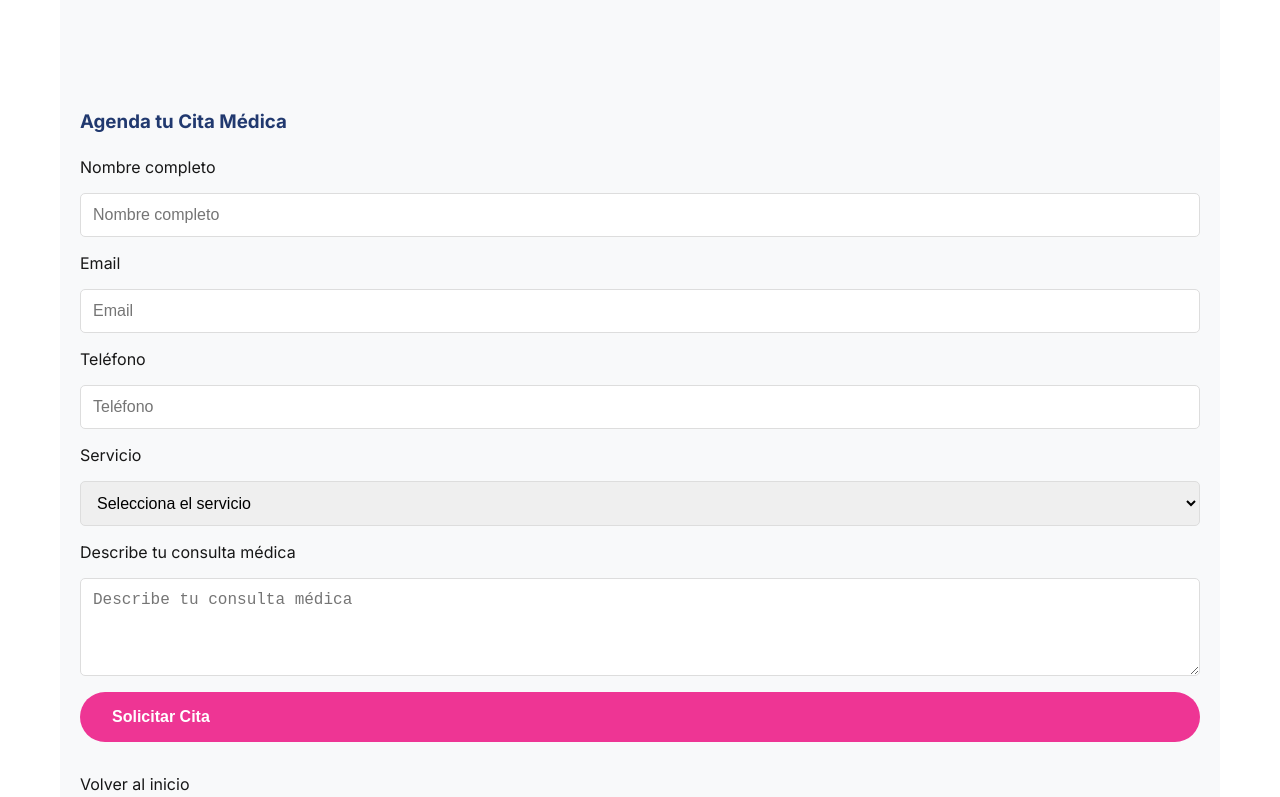
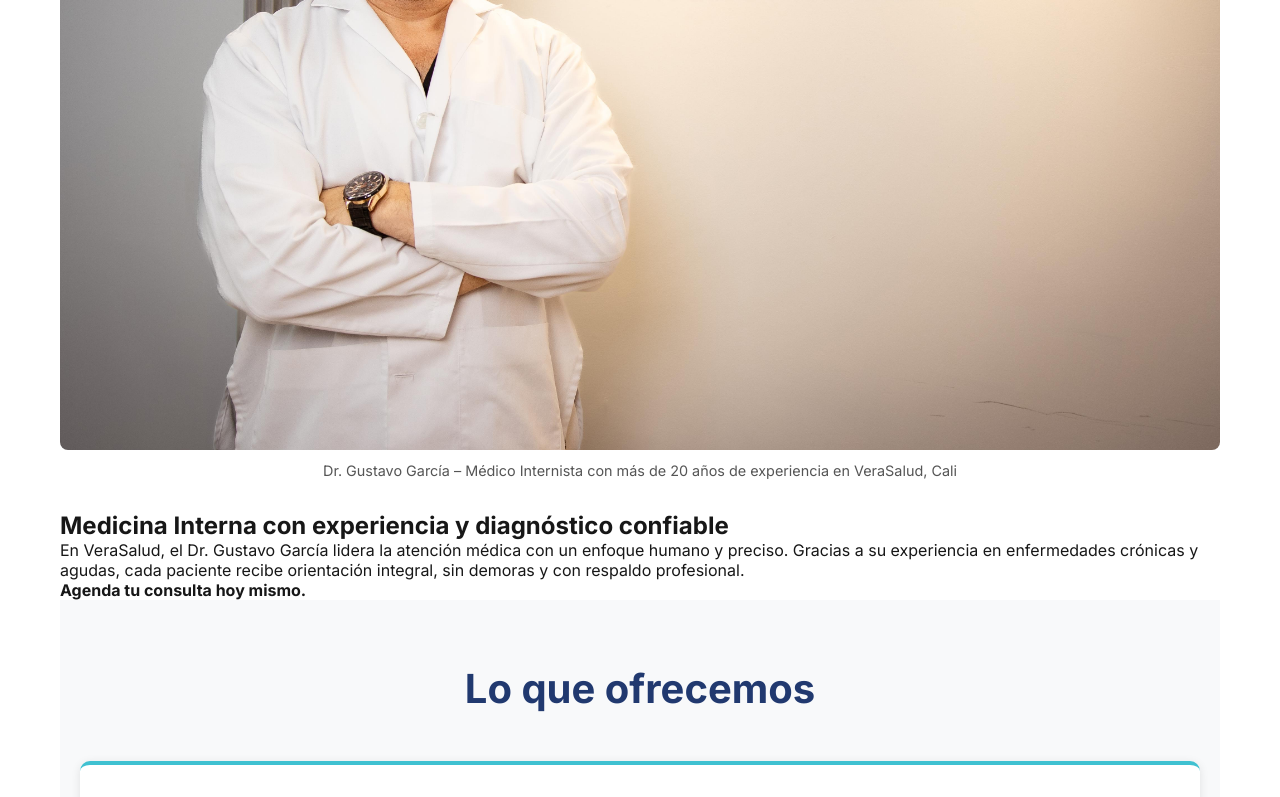
Before and after one commit to gstvgrc/verasalud-website, a Next.js app: page /medicina-interna in a window 1280 px wide. Shown: the part 855-1652 px from the top of the page. Built offline with nearby package versions, Linux system fonts and the light colour scheme.

Commit message:
Add doctor image and SEO content

```diff
--- a/app/medicina-interna/page.js
+++ b/app/medicina-interna/page.js
@@ -1,6 +1,7 @@
 import ContactForm from '../components/ContactForm'
 import styles from '../Home.module.css'
 import Link from 'next/link'
+import Image from 'next/image'
 
 export const metadata = {
   title: 'Consulta de Medicina Interna en Cali | VeraSalud',
@@ -18,6 +19,29 @@ export default function MedicinaInternaPage() {
           <p>En VeraSalud evaluamos de forma completa tu estado de salud, prevenimos enfermedades y diseñamos tratamientos personalizados.</p>
         </div>
       </section>
+
+      <figure style={{ marginTop: '2rem', marginBottom: '2rem' }}>
+        <Image
+          src="/doctor-gustavo-garcia-verasalud.jpg"
+          alt="Dr. Gustavo García, médico internista en Cali – especialista en diagnóstico y salud integral en VeraSalud"
+          width={1200}
+          height={800}
+          sizes="(max-width: 768px) 100vw, 800px"
+          placeholder="blur"
+          blurDataURL="/doctor-gustavo-garcia-verasalud.jpg"
+          priority
+          style={{ width: '100%', height: 'auto', borderRadius: '8px' }}
+        />
+        <figcaption style={{ textAlign: 'center', fontSize: '0.9rem', color: '#555', marginTop: '0.5rem' }}>
+          Dr. Gustavo García – Médico Internista con más de 20 años de experiencia en VeraSalud, Cali
+        </figcaption>
+      </figure>
+
+      <h2>Medicina Interna con experiencia y diagnóstico confiable</h2>
+      <p>En VeraSalud, el Dr. Gustavo García lidera la atención médica con un enfoque humano y preciso. Gracias a su experiencia en enfermedades crónicas y agudas, cada paciente recibe orientación integral, sin demoras y con respaldo profesional.</p>
+
+      <p><strong>Agenda tu consulta hoy mismo.</strong></p>
+
       <section className={styles.services}>
         <div className={styles.container}>
           <h2>Lo que ofrecemos</h2>
```
Also changed, not shown: public/doctor-gustavo-garcia-verasalud.jpg (renamed from public/0f2a61fd-00d8-41ba-8a56-be141edd62db.jpeg).
